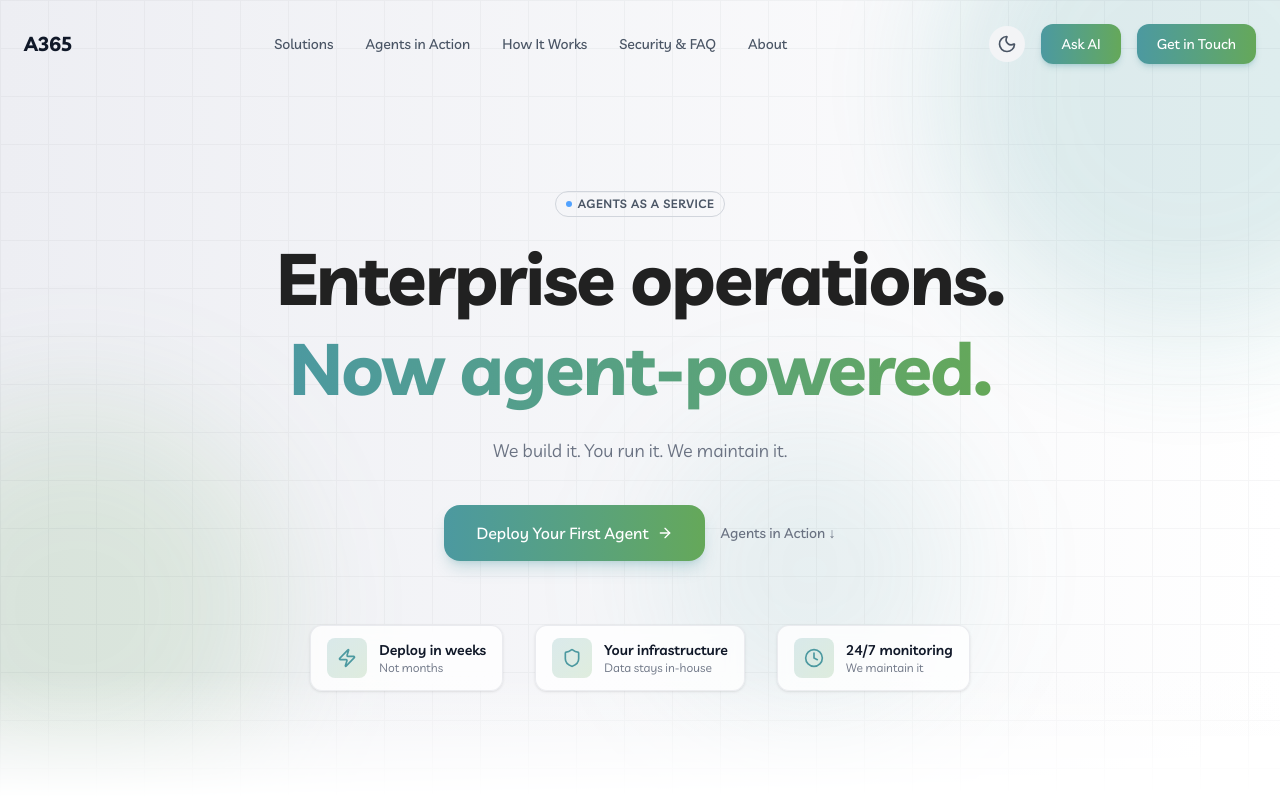
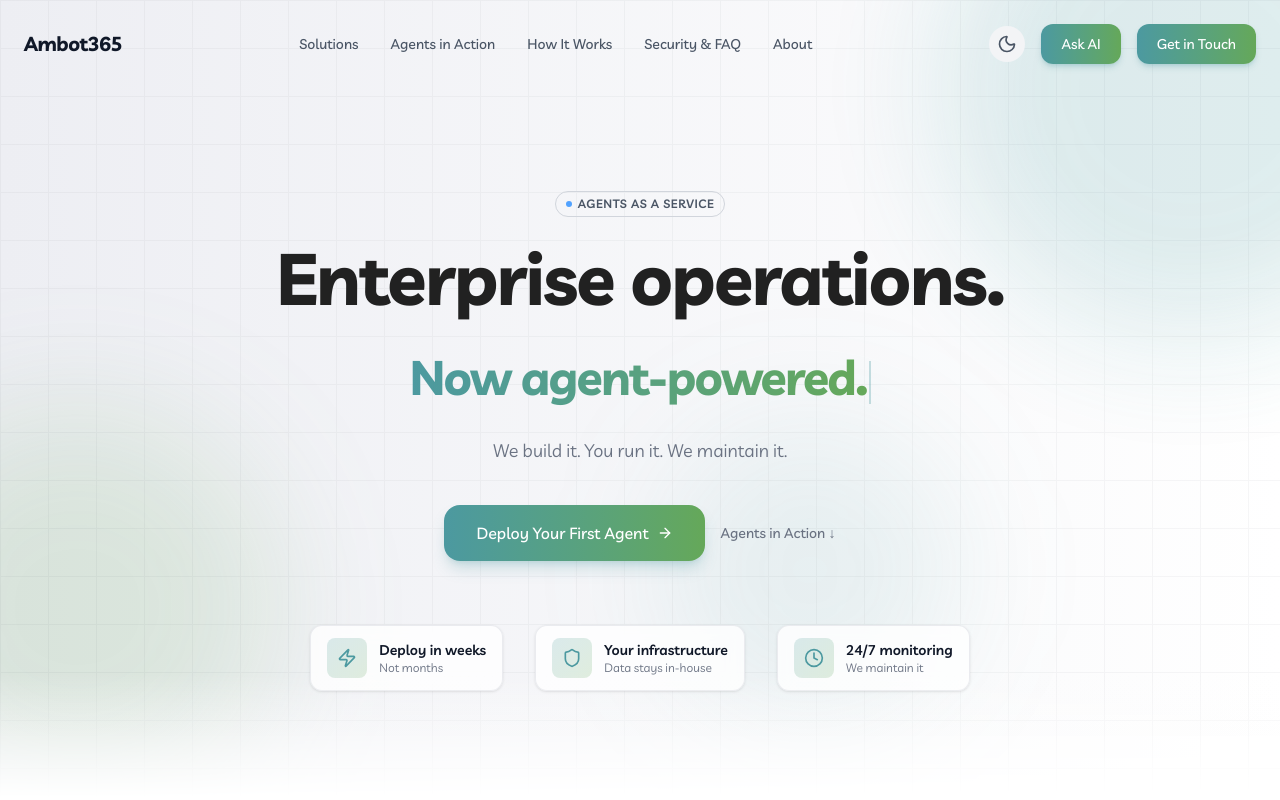
Before and after one commit to A365shift-DevTeam/A365-Automation, a React (Vite) app: page / in a window 1280 px wide. Shown: the top 800 px of the page. Built offline with nearby package versions, Linux system fonts and the light colour scheme.

Commit message:
typing animation added

```diff
--- a/src/components/layout/Navbar.tsx
+++ b/src/components/layout/Navbar.tsx
@@ -35,7 +35,7 @@ export default function Navbar() {
             <div className="max-w-7xl mx-auto px-6 flex items-center justify-between">
                 {/* Logo */}
                 <a href="#" className="flex items-center gap-2 text-xl font-bold tracking-tight text-gray-900 dark:text-gray-50">
-                    A365
+                    Ambot365
                 </a>
 
                 {/* Desktop Nav */}
--- a/src/components/sections/Hero.tsx
+++ b/src/components/sections/Hero.tsx
@@ -1,8 +1,50 @@
+import { useState, useEffect } from 'react';
 import { motion, useReducedMotion } from 'motion/react';
 import { ArrowRight, Zap, Shield, Clock } from 'lucide-react';
 
+const TYPING_TEXT = 'Now agent-powered.';
+const TYPING_SPEED_MS = 85;
+const CURSOR_BLINK_MS = 530;
+const PAUSE_AFTER_TYPING_MS = 2500;
+const PAUSE_BEFORE_RETYPE_MS = 400;
+
 export default function Hero() {
   const reduceMotion = useReducedMotion();
+  const [typed, setTyped] = useState(reduceMotion ? TYPING_TEXT : '');
+  const [cursorOn, setCursorOn] = useState(true);
+
+  useEffect(() => {
+    if (reduceMotion) return;
+    let timeoutId: ReturnType<typeof setTimeout>;
+    let intervalId: ReturnType<typeof setInterval>;
+
+    const runTypingCycle = () => {
+      setTyped('');
+      timeoutId = setTimeout(() => {
+        let i = 0;
+        intervalId = setInterval(() => {
+          i += 1;
+          setTyped(TYPING_TEXT.slice(0, i));
+          if (i >= TYPING_TEXT.length) {
+            clearInterval(intervalId);
+            timeoutId = setTimeout(runTypingCycle, PAUSE_AFTER_TYPING_MS + PAUSE_BEFORE_RETYPE_MS);
+          }
+        }, TYPING_SPEED_MS);
+      }, PAUSE_BEFORE_RETYPE_MS);
+    };
+
+    runTypingCycle();
+    return () => {
+      clearTimeout(timeoutId);
+      clearInterval(intervalId);
+    };
+  }, [reduceMotion]);
+
+  useEffect(() => {
+    if (reduceMotion) return;
+    const id = setInterval(() => setCursorOn((c) => !c), CURSOR_BLINK_MS);
+    return () => clearInterval(id);
+  }, [reduceMotion]);
   return (
     <section className="relative min-h-screen flex items-center justify-center overflow-hidden pt-20 bg-gradient-to-r from-[#EDEEF3] to-[#FFFFFF] dark:from-gray-900 dark:to-gray-950">
       {/* Soft gradient orbs - subtle enterprise motion (respects reduced motion) */}
@@ -51,8 +93,20 @@ export default function Hero() {
           transition={{ duration: 0.8, delay: 0.2, ease: "easeOut" }}
           className="text-4xl md:text-6xl lg:text-7xl font-bold tracking-tight mb-6 leading-tight text-gray-900 dark:text-gray-50"
         >
-          Enterprise operations.<br />
-          <span className="bg-gradient-to-r from-[#4C99A0] to-[#65A859] bg-clip-text text-transparent">Now agent-powered.</span>
+          Enterprise operations.
+          <br />
+          <span className="inline-block text-2xl md:text-4xl lg:text-5xl mt-1 min-h-[1.2em]">
+            <span className="bg-gradient-to-r from-[#4C99A0] to-[#65A859] bg-clip-text text-transparent">{typed}</span>
+            {!reduceMotion && (
+              <span
+                className="inline-block w-0.5 h-[0.9em] align-middle bg-[#4C99A0] ml-0.5 transition-opacity duration-75"
+                style={{
+                  opacity: typed.length < TYPING_TEXT.length ? 1 : cursorOn ? 1 : 0,
+                }}
+                aria-hidden
+              />
+            )}
+          </span>
         </motion.h1>
 
         <motion.p
--- a/src/components/sections/WhyA365.tsx
+++ b/src/components/sections/WhyA365.tsx
@@ -16,7 +16,7 @@ export default function WhyA365() {
   return (
     <SectionWrapper id="about" className="section-bg">
       <div className="text-center mb-16">
-        <h2 className="text-3xl md:text-5xl font-bold mb-4 text-gray-900 dark:text-gray-50">Why A365</h2>
+        <h2 className="text-3xl md:text-5xl font-bold mb-4 text-gray-900 dark:text-gray-50">Why Ambot365</h2>
         <p className="text-gray-600 dark:text-gray-400 max-w-2xl mx-auto text-lg">Intelligent AI Agents, Microsoft AI Ecosystem, Office Suite, and Scalable Industry Products—built by people who've lived inside enterprise systems.</p>
       </div>
 
@@ -47,7 +47,7 @@ export default function WhyA365() {
         <div className="grid grid-cols-1 md:grid-cols-3 gap-8">
           <div className="section-card p-6">
             <Building2 className="w-10 h-10 text-primary-500 mb-4" />
-            <h4 className="text-lg font-bold text-gray-900 dark:text-gray-100 mb-2">A365</h4>
+            <h4 className="text-lg font-bold text-gray-900 dark:text-gray-100 mb-2">Coreshift</h4>
             <p className="text-sm text-gray-600 dark:text-gray-400">Intelligent AI Agents, Microsoft AI Ecosystem, Office Suite, and Scalable Industry Products. We deliver it all.</p>
           </div>
           <div className="section-card p-6">
```
